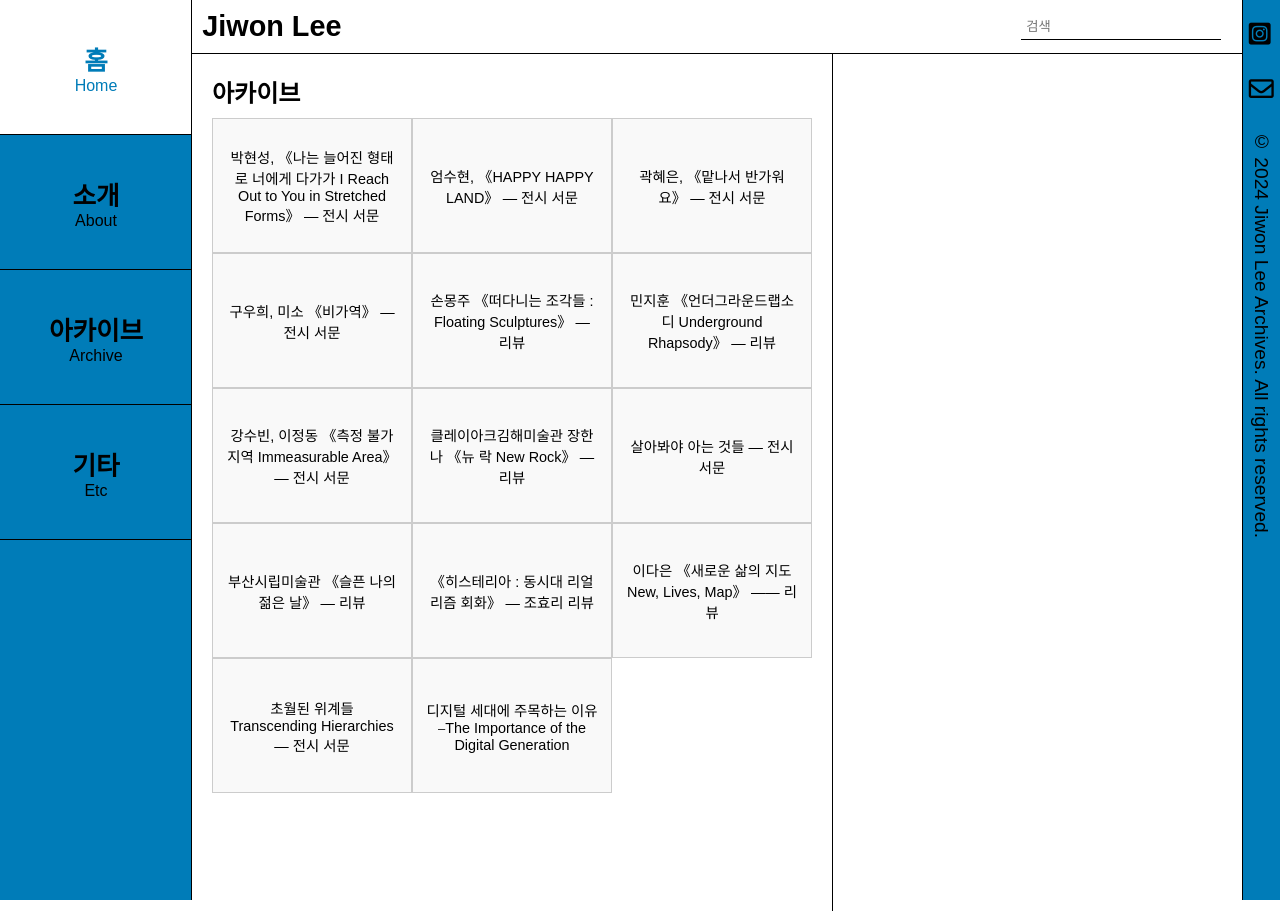
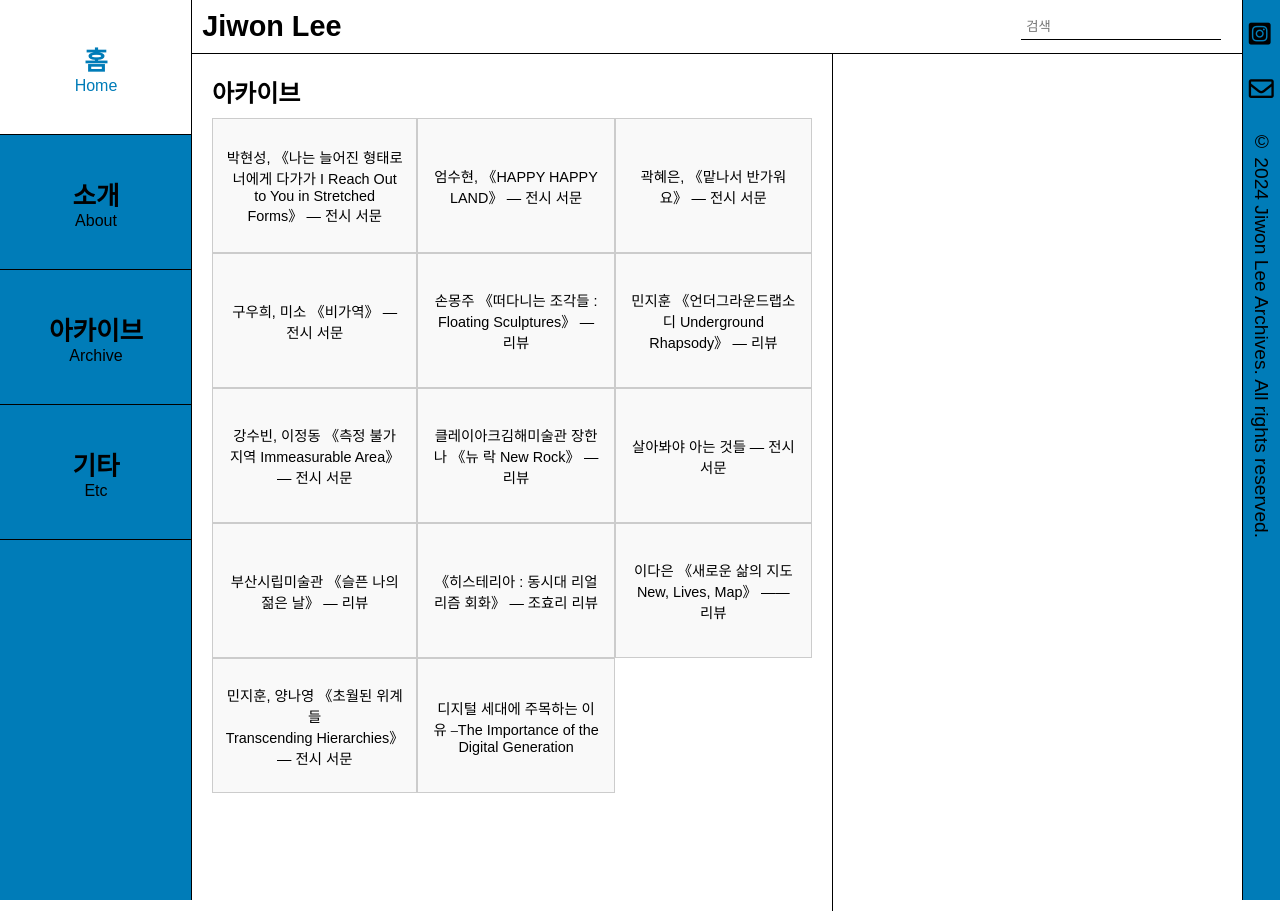
Before and after one commit to LfayeJ/archives, a Jekyll site: the page built from archive.html, in a window 1280 px wide. Built offline with Jekyll 4.4.1, drawn with Linux system fonts in a browser that asks for light colours; some web fonts are replaced.

Commit message:
Update 2023-04-04-Transcending-Hierarchies.md

```diff
--- a/_posts/2023-04-04-Transcending-Hierarchies.md
+++ b/_posts/2023-04-04-Transcending-Hierarchies.md
@@ -1,6 +1,6 @@
 ---
 layout: post
-title: "초월된 위계들 Transcending Hierarchies — 전시 서문"
+title: "민지훈, 양나영 《초월된 위계들 Transcending Hierarchies》 — 전시 서문"
 date: 2023-04-04 15:42:00 +0900
 author: 이지원
 categories: archive
```
